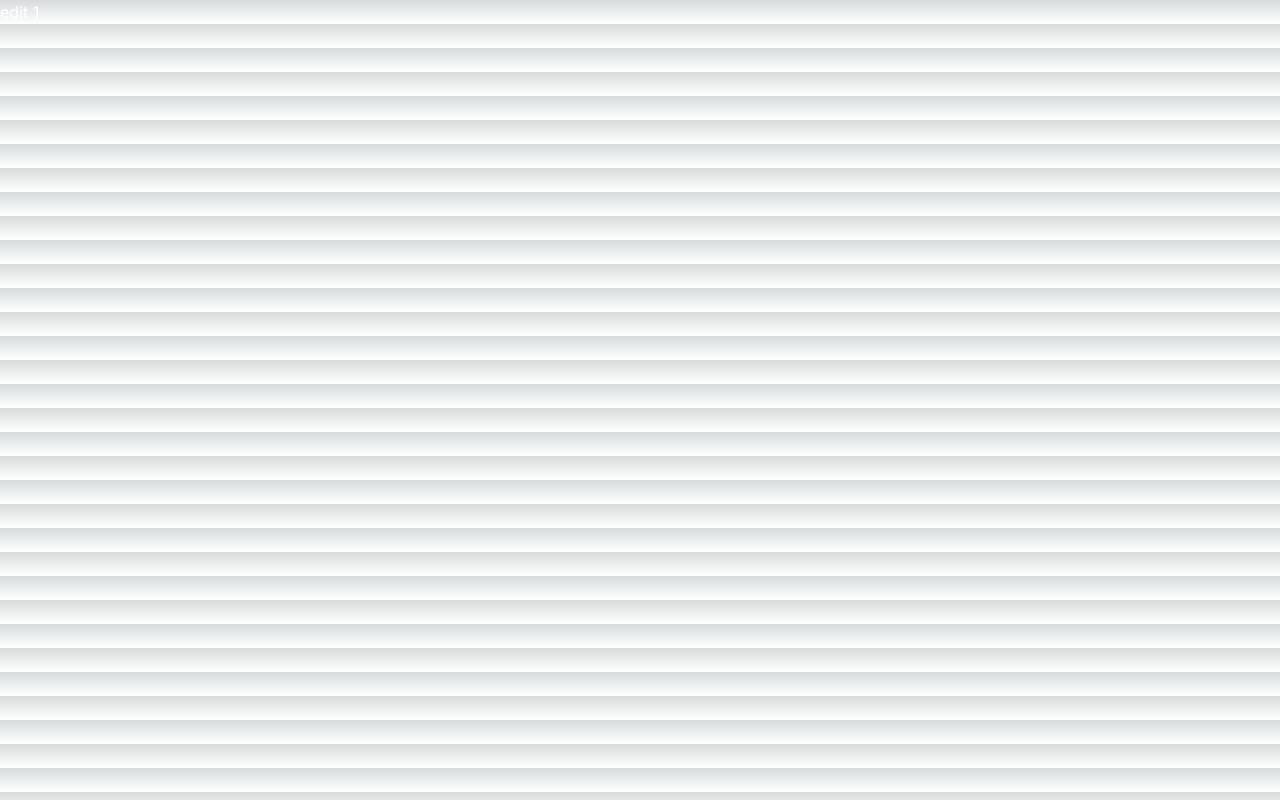
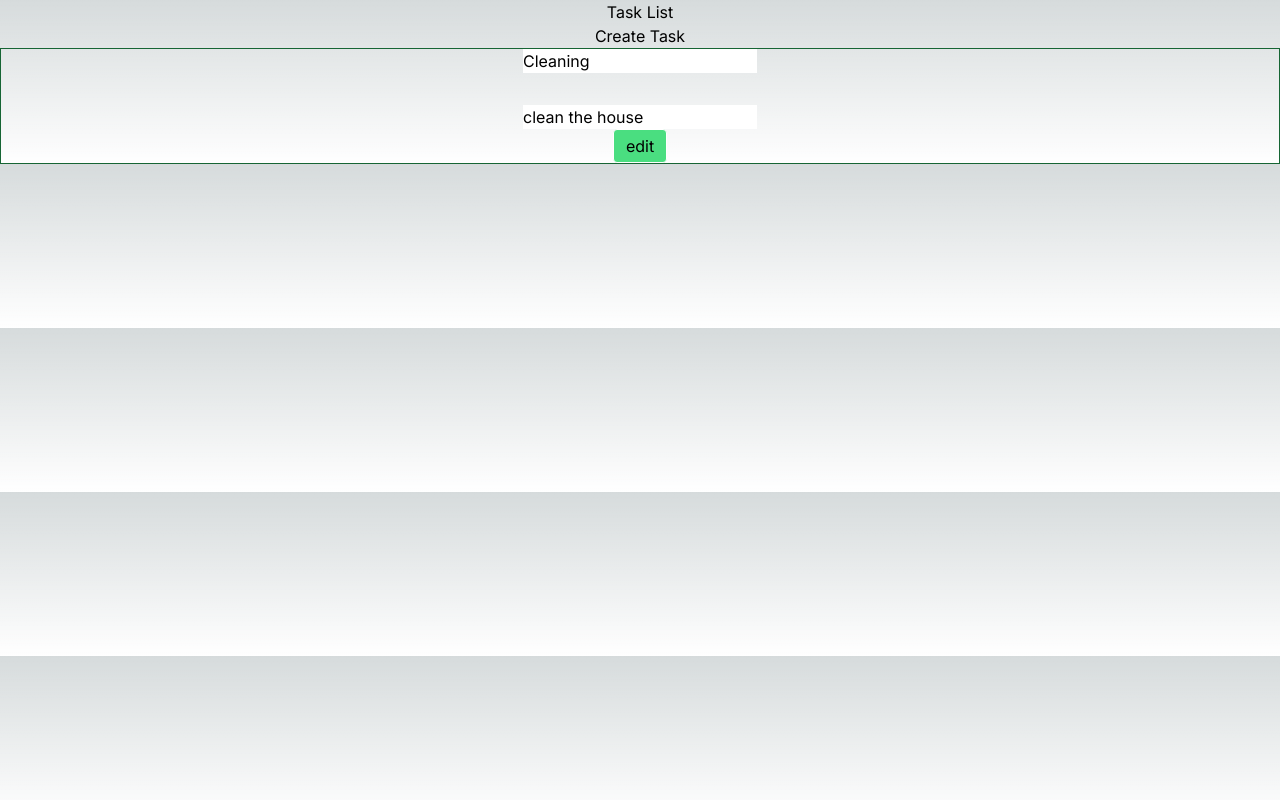
Before and after one commit to OscarRavelo/tasktodo, a Next.js app: page /edit/1 in a window 1280 px wide. Built offline with nearby package versions, Linux system fonts and the light colour scheme.

Commit message:
add edit and delete functionality

```diff
--- a/app/edit/[id]/page.jsx
+++ b/app/edit/[id]/page.jsx
@@ -1,6 +1,11 @@
 "use client"
+
+import { TaskForm } from "@/components/taskForm";
+
 const page = ({ params }) => {
-  return <div className="text-white ">edit {params.id}</div>
+  return (
+    <TaskForm id={params.id} />
+  )
 }
 
 export default page;
--- a/app/layout.tsx
+++ b/app/layout.tsx
@@ -2,6 +2,7 @@ import "./globals.css";
 import type { Metadata } from "next";
 import { Inter } from "next/font/google";
 import { TaskContextProvider } from "../context/taskContext";
+import { Navigation } from "../components/navigation"
 const inter = Inter({ subsets: ["latin"] });
 
 export const metadata: Metadata = {
@@ -17,7 +18,10 @@ export default function RootLayout({
   return (
     <html lang="en">
       <body className={inter.className}>
-        <TaskContextProvider>{children}</TaskContextProvider>
+        <TaskContextProvider>
+          <Navigation />
+          {children}
+        </TaskContextProvider>
       </body>
     </html>
   );
--- /dev/null
+++ b/components/navigation.tsx
@@ -0,0 +1,10 @@
+"use client"
+import Link from 'next/link'
+export const Navigation = () => {
+  return (
+    <nav className='flex flex-col items-center'>
+      <Link href="/">Task List</Link>
+      <Link href="/new">Create Task</Link>
+    </nav>
+  )
+}
--- a/components/taskCard.tsx
+++ b/components/taskCard.tsx
@@ -1,10 +1,18 @@
 import { useRouter } from "next/navigation"
+import { useTasks } from "@/context/taskContext"
 export const TaskCard = ({ title, description, id }) => {
   const router = useRouter()
 
+
+  const { deleteTask } = useTasks()
+
   const buttonClickHandler = (e) => {
-    confirm('click in the button')
+
     e.stopPropagation()
+    if (confirm('click in the button') === true) {
+
+      deleteTask(id)
+    }
   }
   return (
     <div
@@ -13,7 +21,7 @@ export const TaskCard = ({ title, description, id }) => {
     >
       <h1 className="text-2xl">{title}</h1>
       <p>{description}</p>
-      <button className=" bg-green-400 py-1 px-3 border-white border rounded " onClick={buttonClickHandler}>edit</button>
+      <button className=" bg-green-400 py-1 px-3 border-white border rounded " onClick={buttonClickHandler}>delete</button>
     </div>
   );
 };
--- a/components/taskForm.tsx
+++ b/components/taskForm.tsx
@@ -1,19 +1,28 @@
 "use client"
 
-import { useState } from "react"
+import { useState, useEffect } from "react"
 import { useTasks } from "@/context/taskContext"
 import { useRouter } from "next/navigation"
-export const TaskForm = () => {
+export const TaskForm = ({ id }) => {
   const router = useRouter()
-  const { createTask } = useTasks()
+  const { createTask, tasks } = useTasks()
   const [task, setTask] = useState({ id: "", title: "", description: "" })
   const onSubmitHandler = (e) => {
     e.preventDefault()
     createTask(task)
     router.push('/')
   }
-
+  useEffect(() => {
+    if (id) {
+      const task = tasks.find((task) => task.id === id)
+      setTask(task)
+    }
+  }, [id])
   const onChangeHandler = (e) => {
+    if (id) {
+      const task = tasks.find((task) => task.id === id)
+      setTask(task)
+    }
     setTask({ ...task, [e.target.name]: e.target.value })
   }
   return (<div>
@@ -21,11 +30,11 @@ export const TaskForm = () => {
 
 
 
-    <form onSubmit={onSubmitHandler} className="  flex flex-col  items-center justify-center border border-green-800" onSubmit={onSubmitHandler}>
+    <form onSubmit={onSubmitHandler} className="  text-black  flex flex-col  items-center justify-center border border-green-800" onSubmit={onSubmitHandler}>
 
-      <input onChange={onChangeHandler} name="title" className="mb-8" placeholder="enter your title" />
-      <input onChange={onChangeHandler} name="description" placeholder="enter your description" />
-      <button className=" bg-green-400 py-1 px-3 border-white border rounded " >Create Task</button>
+      <input onChange={onChangeHandler} value={task.title} name="title" className="mb-8" placeholder="enter your title" />
+      <input onChange={onChangeHandler} value={task.description} name="description" placeholder="enter your description" />
+      <button className=" bg-green-400 py-1 px-3 border-white border rounded " > {id ? 'edit' : 'Create Task'}</button>
     </form>
   </div>)
 }
--- a/context/taskContext.js
+++ b/context/taskContext.js
@@ -8,12 +8,21 @@ export const useTasks = () => {
 }
 export const TaskContextProvider = ({ children }) => {
   const arrayTasks = [{ id: '1', title: 'Cleaning', description: 'clean the house ' }, { id: '2', title: 'pay', description: 'pay the rent' }, { id: '3', title: 'understand', description: 'dont say bad words infront of the kids' }];
+
+
   const [tasks, setTasks] = useState(arrayTasks)
+
+
   const createTask = (newTask) => {
     const idNewTask = { ...newTask, id: tasks.length + 1 }
     setTasks([...tasks, idNewTask])
   }
+
+  const deleteTask = (id) => {
+    const newTasks = tasks.filter(task => task.id !== id)
+    setTasks(newTasks)
+  }
   return (
-    <TasksContext.Provider value={{ tasks, createTask }}>{children}</TasksContext.Provider>
+    <TasksContext.Provider value={{ tasks, createTask, deleteTask }}>{children}</TasksContext.Provider>
   );
 };
```
